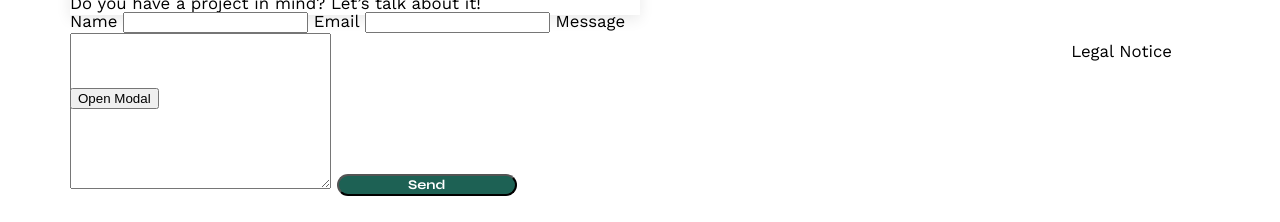
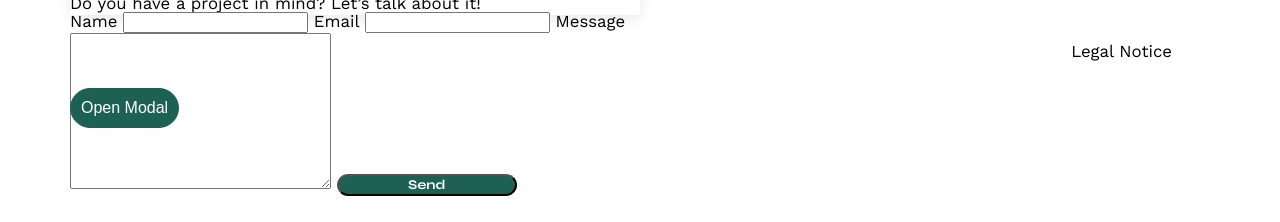
Before and after one commit to rose-keimig/Sophie, a plain HTML site: page FrontEnd/index.html in a window 1280 px wide. Shown: the part 731-953 px from the top of the page. Drawn offline with nearby package versions, Linux system fonts and the light colour scheme.

Commit message:
changes to module

```diff
--- a/FrontEnd/assets/style.css
+++ b/FrontEnd/assets/style.css
@@ -151,6 +151,19 @@ li:hover {
 	text-align: center;
 }
 
+.button {
+	border: 1px solid #1D6154;
+	border-radius: 60px;
+	background-color: #1D6154;
+	color: white;
+	font-size: 16px;
+	cursor: pointer;
+	transition: background-color 0.3s, color 0.3s;
+	padding: 10px;
+	min-width: 100px;
+	text-align: center;
+}
+
 .categories-filter button.active {
 	background-color: #1D6154;
 	color: white;
--- a/FrontEnd/index.html
+++ b/FrontEnd/index.html
@@ -65,13 +65,18 @@
 		</ul>
 	</nav>
 </footer>
-<section class="modal hidden"></section>
+<!--Modal-->
+<section id="photoModal" class="modal hidden"></section>
 <section class="modal hidden">
 	<div class="flex">
 	  <button class="btn-close">⨉</button>
 	</div>
-	<div>
+	<div id="modalGalleryView">
 	  <h1>Photo Gallery</h1>
+	  <div class="gallery-grid">
+	  </div>
+	  <hr class="divider"/>
+	  <button id="addPhotoButton" class="button">Add a photo</button>
 	</div>
 
 	<input type="email" id="email" placeholder="brendaneich@js.com" />
@@ -79,6 +84,6 @@
   </section>
 
   <div class="overlay hidden"></div>
-  <button class="btn btn-open">Open Modal</button>
+  <button class="button btn-open">Open Modal</button>
 </body>
 </html>
```
Also changed, not shown: FrontEnd/login.html (+1 -1 lines).
